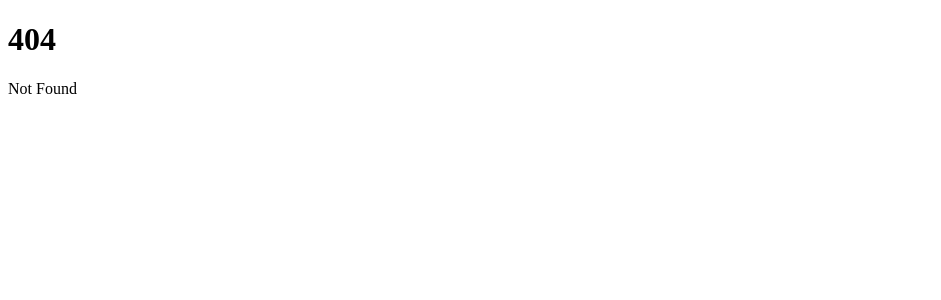
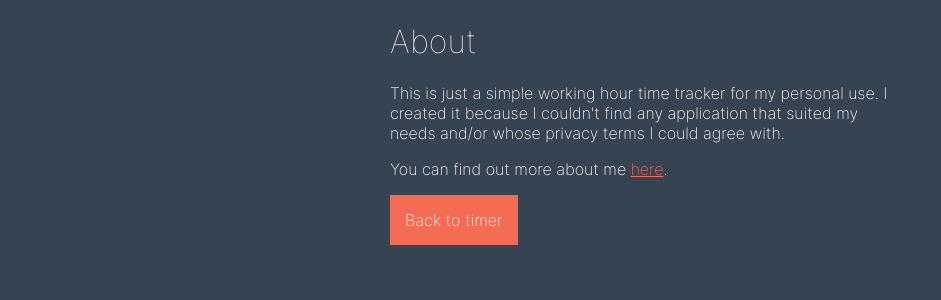
Before and after one commit to regisfrias/timer, a SvelteKit app: page /about in a window 1280 px wide. Before the commit this address had no page. Shown: the top 300 px of the page, without its empty margins (0-941 px from the left). Built offline with nearby package versions, Linux system fonts and the light colour scheme.

Commit message:
Add about page. Fix favicon.

```diff
--- a/src/global.css
+++ b/src/global.css
@@ -32,6 +32,11 @@ body {
 
 a {
   color: var(--accent);
+  transition: color var(--fast);
+}
+
+a:hover {
+  color: var(--white);
 }
 
 strong {
--- a/src/routes/+page.svelte
+++ b/src/routes/+page.svelte
@@ -209,7 +209,7 @@
     </div>
   </div>
   <div class="wrapper">
-    <p><a href="/privacy">Privacy</a></p>
+    <p><a href="/privacy">Privacy</a> <a href="/about">About</a></p>
   </div>
 </footer>
 
--- /dev/null
+++ b/src/routes/about/+page.svelte
@@ -0,0 +1,9 @@
+<script lang="ts">
+  import '../../global.css'
+</script>
+<main class="wrapper">
+  <h1>About</h1>
+  <p>This is just a simple working hour time tracker for my personal use. I created it because I couldn't find any application that suited my needs and/or whose privacy terms I could agree with.</p>
+  <p>You can find out more about me <a href="https://regisfrias.com/">here</a>.</p>
+  <p><a class="button" href="/">Back to timer</a></p>
+</main>
--- a/src/routes/privacy/+page.svelte
+++ b/src/routes/privacy/+page.svelte
@@ -5,5 +5,5 @@
   <h1>Privacy</h1>
   <p>This site saves data to your browser's <a href="https://developer.mozilla.org/en-US/docs/Web/API/Window/localStorage">local storage</a>. This data is not uploaded anywhere and is only used so that you can pick up where you left off.</p>
   <p>The home page footer has a button for deleting all this data. You can also inspect it or delete it from your broser's developer tools, under <em>application</em> > <em>local storage</em> > <em>[this domain]</em></p>
-  <p><a class="button" href="/">Back home</a></p>
+  <p><a class="button" href="/">Back to timer</a></p>
 </main>
```
Also changed, not shown: static/favicon.png.
